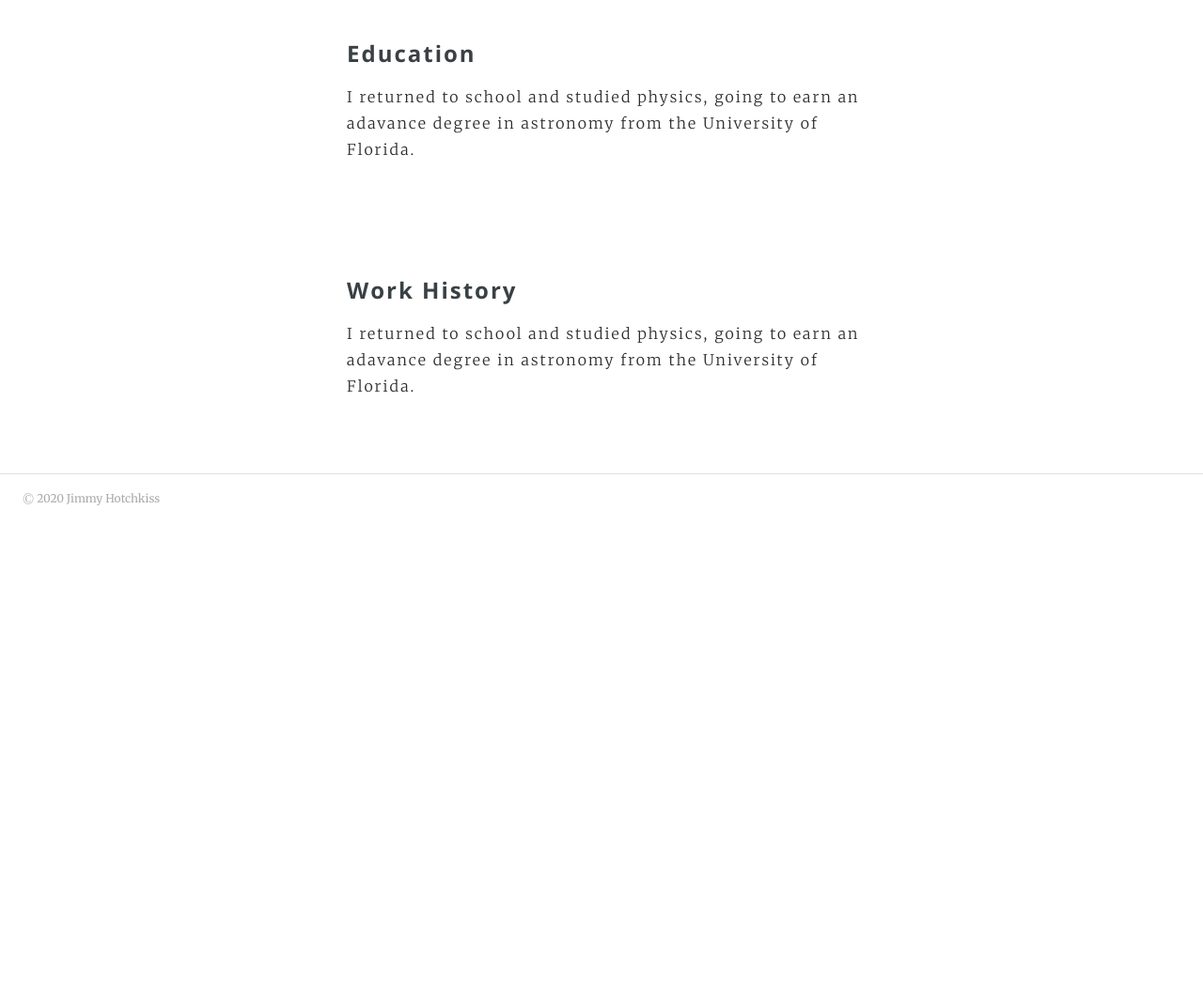
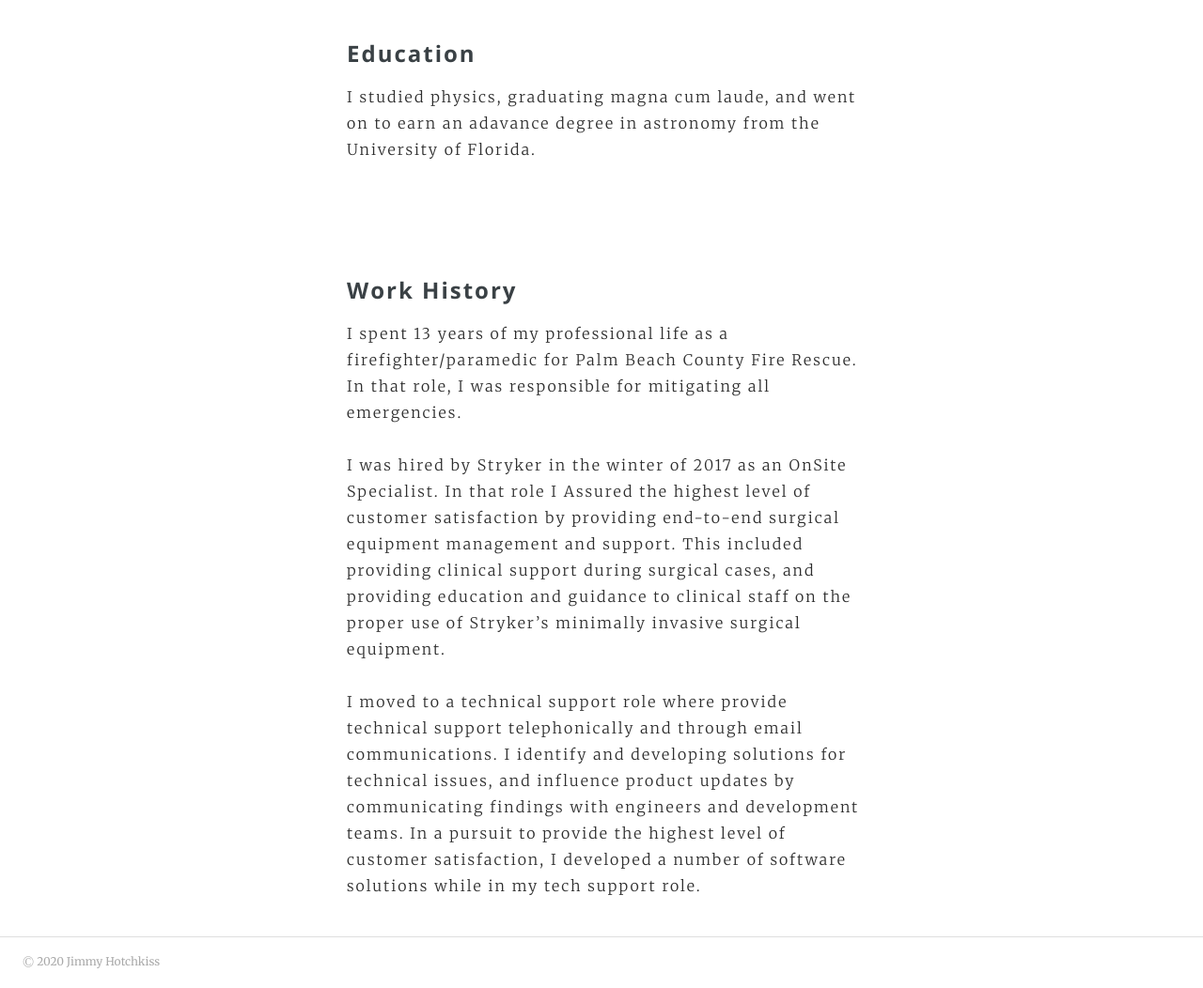
Before and after one commit to JimHotchkiss/portfolio, a PHP site: page /about.html in a window 1280 px wide. Shown: the part 262-1314 px from the top of the page at 94% size. Before the commit the page ends 800 px from the top, so only its background shows below. Run offline with PHP 8.4, Linux system fonts and the light colour scheme; some libraries are stand-ins or nearby versions.

Commit message:
Update portfolio.

```diff
--- a/about.html
+++ b/about.html
@@ -77,7 +77,7 @@
       </div>
       <div class="about-body">
         <p class="about-text">
-         I returned to school and studied physics, going to earn an adavance degree in astronomy from the University of Florida.
+         I studied physics, graduating magna cum laude, and went on to earn an adavance degree in astronomy from the University of Florida.
         </p>
       </div>
     </div>
@@ -87,9 +87,19 @@
         <h3 class="about-title-text">Work History</h3>
       </div>
       <div class="about-body">
-        <p class="about-text">
-         I returned to school and studied physics, going to earn an adavance degree in astronomy from the University of Florida.
+        <p class="about-text">I spent 13 years of my professional life as a firefighter/paramedic for Palm Beach County Fire Rescue. In that role, I was responsible for mitigating all emergencies.
+
+          <br>
+          <br>
+          I was hired by Stryker in the winter of 2017 as an OnSite Specialist. In that role I Assured the highest level of customer satisfaction by providing end-to-end surgical equipment management and support. This included providing clinical support during surgical cases, and providing education and guidance to clinical staff on the proper use of Stryker’s minimally invasive surgical equipment.
+          <br>
+          <br>
+          I moved to a technical support role where provide technical support telephonically and through email communications. I identify and developing solutions for technical issues, and influence product updates by communicating findings with engineers and development teams.
+
+          In a pursuit to provide the highest level of customer satisfaction, I developed a number of software solutions while in my tech support role.
+
         </p>
+
       </div>
     </div>
     <div class="footer">
--- a/assets/css/style.css
+++ b/assets/css/style.css
@@ -520,6 +520,10 @@ span:hover {
   box-shadow: 0 14px 28px rgba(0,0,0,0.25), 0 10px 10px rgba(0,0,0,0.22);
 }
 
+.msa-span {
+  font-style: italic;
+}
+
 /* End Project Card*/
 
 
```
Also changed, not shown: index.html (+7 -3 lines), work.html (+3 -6 lines).
